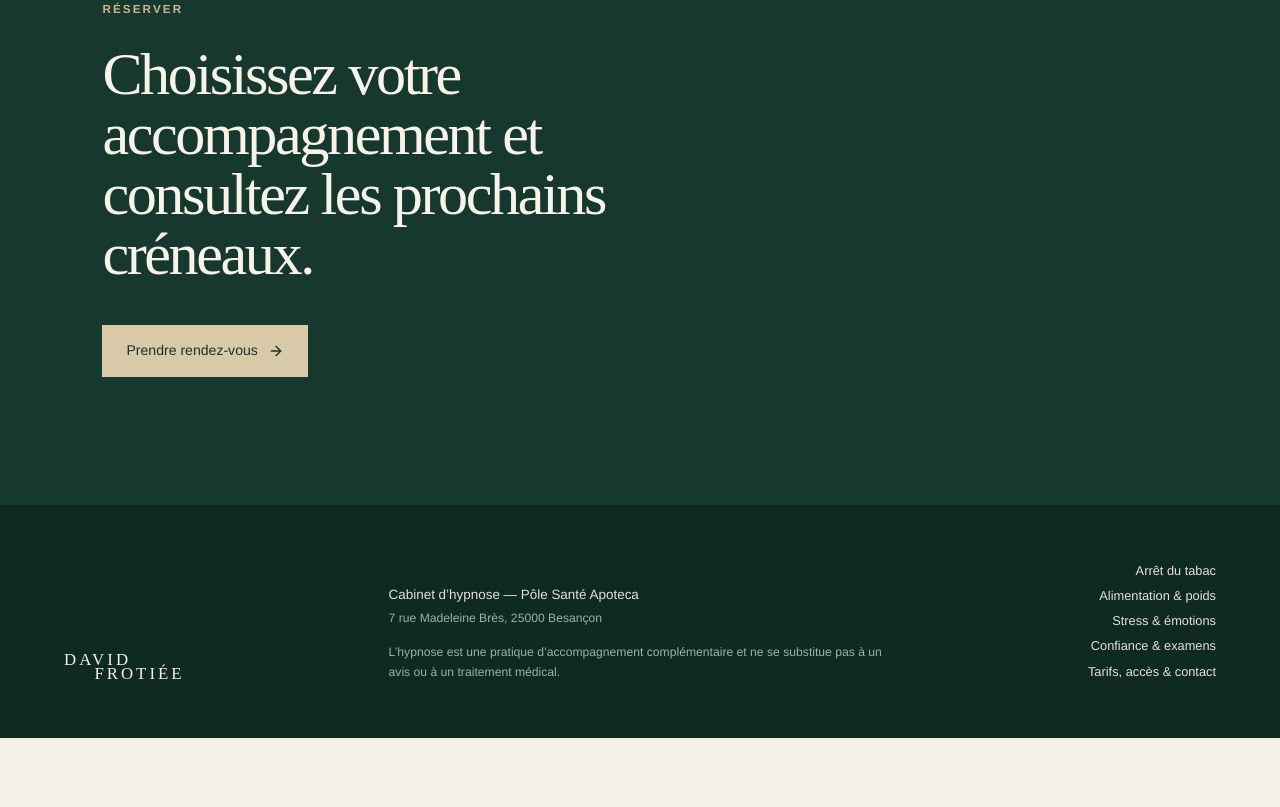
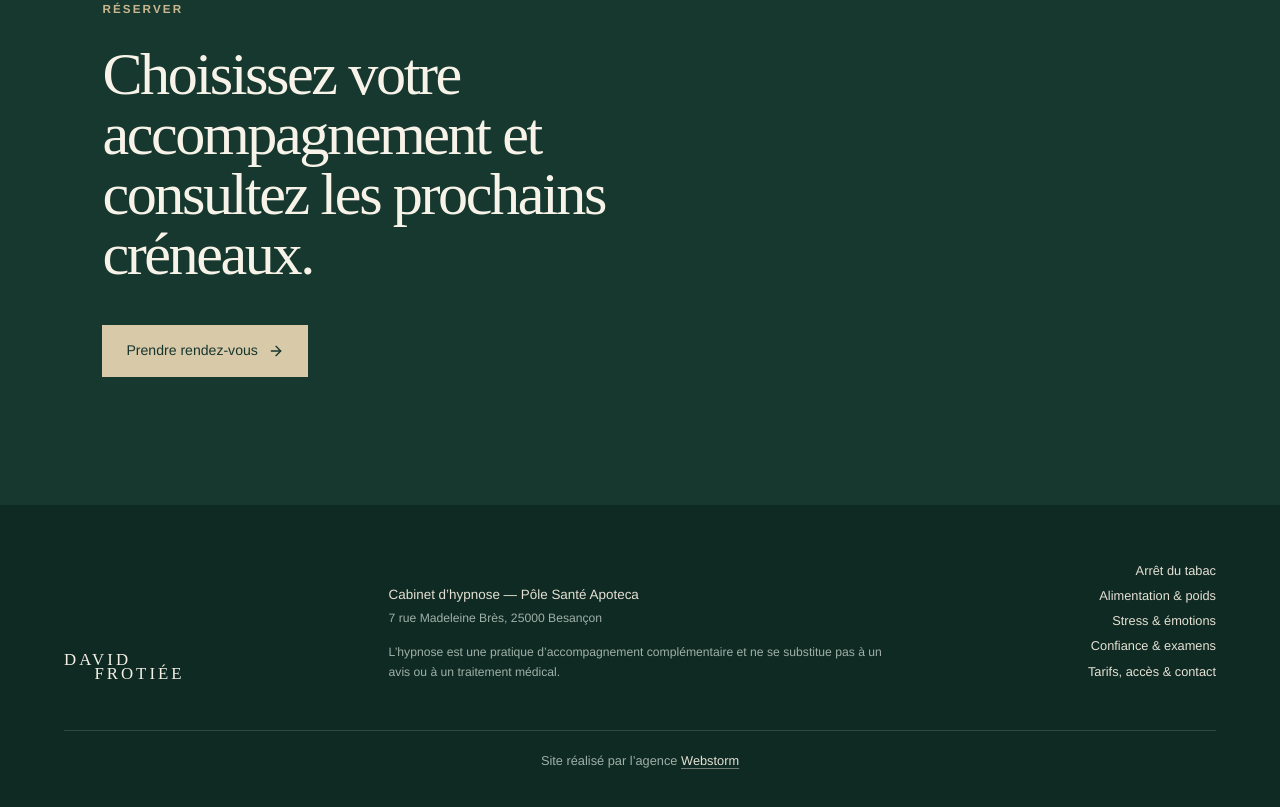
Before and after one commit to webstorm92100/Davidfrotiee, a Next.js app: page /tarifs-acces in a window 1280 px wide. Shown: the part 3729-4536 px from the top of the page. Before the commit the page ends 4467 px from the top, so only its background shows below. Built offline with nearby package versions, Linux system fonts and the light colour scheme.

Commit message:
Mettre à jour le cabinet et le footer

```diff
--- a/app/globals.css
+++ b/app/globals.css
@@ -1044,6 +1044,7 @@ a {
   width: 100%;
   height: 100%;
   object-fit: cover;
+  object-position: 30% center;
 }
 
 .location-card {
@@ -1289,6 +1290,27 @@ footer {
   font-size: 0.8rem;
 }
 
+.footer-credit {
+  grid-column: 1 / -1;
+  margin: 0;
+  padding-top: 1.25rem;
+  border-top: 1px solid rgb(230 225 214 / 16%);
+  color: #9fb0a8;
+  font-size: 0.8rem;
+  text-align: center;
+}
+
+.footer-credit a {
+  color: #e6e1d6;
+  text-decoration: underline;
+  text-decoration-color: rgb(230 225 214 / 45%);
+  text-underline-offset: 0.2em;
+}
+
+.footer-credit a:hover {
+  color: #fff;
+}
+
 .inner-page {
   padding-top: 6.7rem;
 }
@@ -1661,6 +1683,7 @@ footer {
   width: 100%;
   height: 100%;
   object-fit: cover;
+  object-position: 30% center;
 }
 
 .access-copy {
--- a/components/site-chrome.tsx
+++ b/components/site-chrome.tsx
@@ -77,6 +77,12 @@ export function SiteFooter() {
         ))}
         <a href="/tarifs-acces">Tarifs, accès &amp; contact</a>
       </div>
+      <p className="footer-credit">
+        Site réalisé par l’agence{' '}
+        <a href="https://www.webstorm.fr" target="_blank" rel="noopener noreferrer">
+          Webstorm
+        </a>
+      </p>
     </footer>
   );
 }
```
Also changed, not shown: public/cabinet-david-frotiee.jpg, 38 other files (tests, documents, lock files or other folders).
